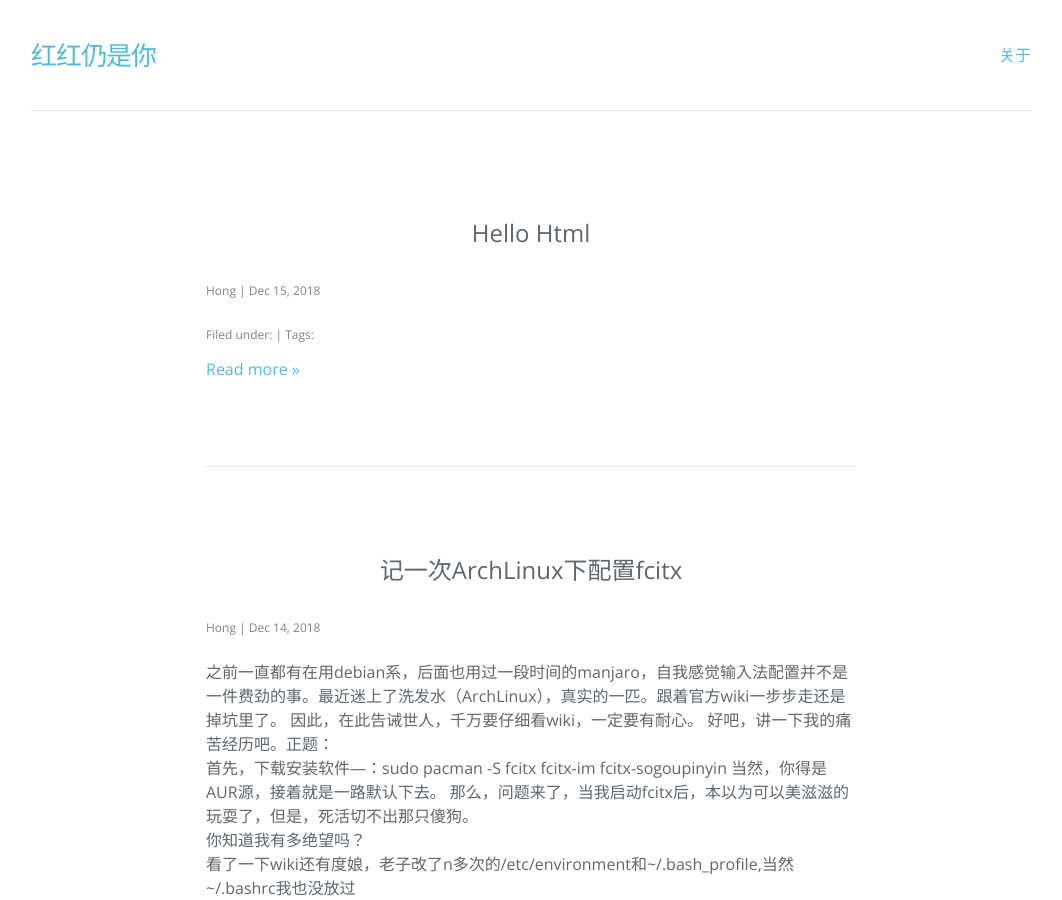
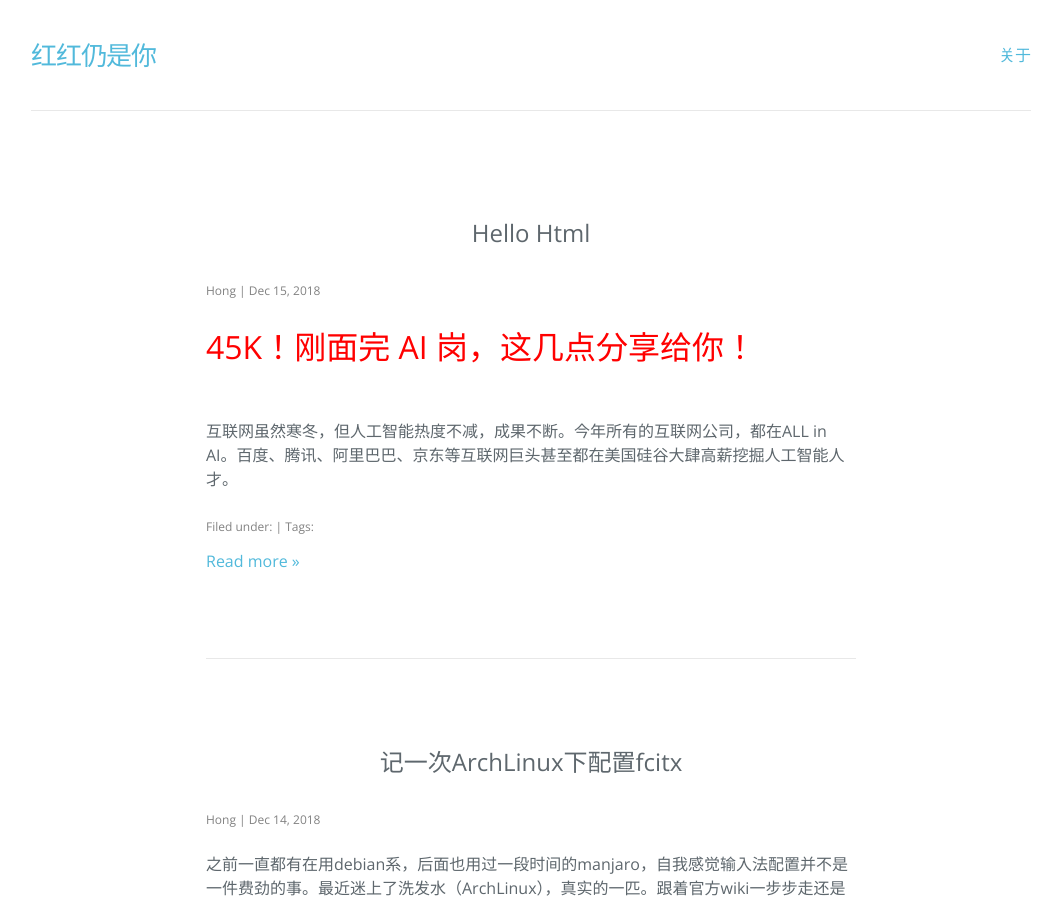
Before and after one commit to justforheart/spider.github.io, a Jekyll site: the page built from index.html, in a window 1280 px wide and 900 px high. Shown: the whole window, without its empty margins (109-1171 px from the left). Built offline with Jekyll 4.4.1, drawn with Linux system fonts in a browser that asks for light colours; nearby versions of some CDN libraries; the list of posts is cut into pages by our own code.

Commit message:
Update 2018-12-15-hello-html.html

```diff
--- a/_posts/2018-12-15-hello-html.html
+++ b/_posts/2018-12-15-hello-html.html
@@ -1,11 +1,61 @@
-<!DOCTYPE HTML>
+<!DOCTYPE html>
 <html>
+<header>
+	<meta charset="utf-8"/>
+	<meta http-equiv="Content-Type" content="text/html"/>
+	<title>hello</title>
+</header>
+<body bgcolor="#eeeeee">
+	<h1><font color="red">45K！刚面完 AI 岗，这几点分享给你！</font></h1>
+	<p align="left">互联网虽然寒冬，但人工智能热度不减，成果不断。今年所有的互联网公司，都在ALL in AI。百度、腾讯、阿里巴巴、京东等互联网巨头甚至都在美国硅谷大肆高薪挖掘人工智能人才。
 
-<head>
-	<title>hello</title>
-</head>
-<body bgcolor="red">
-	<p>hello html</p>
-	<hr />
+时值此刻笔者也采访到一位好友，他刚刚经历了YMS面试并顺利入职，我们将邀请他率先分享以下问题：
+
+1.AI岗位现状究竟如何，热搜80万薪酬是否为炒作？
+
+2.面试AI大厂岗位，哪些问题最常问？（进入大厂必备）
+
+3.学AI应该怎么学？学什么？（技能图谱速度收藏）</p>
+
+	<p align="right">互联网虽然寒冬，但人工智能热度不减，成果不断。今年所有的互联网公司，都在ALL in AI。百度、腾讯、阿里巴巴、京东等互联网巨头甚至都在美国硅谷大肆高薪挖掘人工智能人才。
+
+时值此刻笔者也采访到一位好友，他刚刚经历了YMS面试并顺利入职，我们将邀请他率先分享以下问题：
+
+1.AI岗位现状究竟如何，热搜80万薪酬是否为炒作？
+
+2.面试AI大厂岗位，哪些问题最常问？（进入大厂必备）
+
+3.学AI应该怎么学？学什么？（技能图谱速度收藏）</p>
+
+	<p align="center" color="#666666" width="80%">互联网虽然寒冬，但人工智能热度不减，成果不断。今年所有的互联网公司，都在ALL in AI。百度、腾讯、阿里巴巴、京东等互联网巨头甚至都在美国硅谷大肆高薪挖掘人工智能人才。
+
+时值此刻笔者也采访到一位好友，他刚刚经历了YMS面试并顺利入职，我们将邀请他率先分享以下问题：
+
+1.AI岗位现状究竟如何，热搜80万薪酬是否为炒作？
+
+2.面试AI大厂岗位，哪些问题最常问？（进入大厂必备）
+
+3.学AI应该怎么学？学什么？（技能图谱速度收藏）</p>
+
+	<p align="justify">互联网虽然寒冬，但人工智能热度不减，成果不断。今年所有的互联网公司，都在ALL in AI。百度、腾讯、阿里巴巴、京东等互联网巨头甚至都在美国硅谷大肆高薪挖掘人工智能人才。
+
+时值此刻笔者也采访到一位好友，他刚刚经历了YMS面试并顺利入职，我们将邀请他率先分享以下问题：
+
+1.AI岗位现状究竟如何，热搜80万薪酬是否为炒作？
+
+2.面试AI大厂岗位，哪些问题最常问？（进入大厂必备）
+
+3.学AI应该怎么学？学什么？（技能图谱速度收藏）</p>
+
+	<pre>互联网虽然寒冬，但人工智能热度不减，成果不断。今年所有的互联网公司，都在ALL in AI。百度、腾讯、阿里巴巴、京东等互联网巨头甚至都在美国硅谷大肆高薪挖掘人工智能人才。
+
+时值此刻笔者也采访到一位好友，他刚刚经历了YMS面试并顺利入职，我们将邀请他率先分享以下问题：
+
+1.AI岗位现状究竟如何，热搜80万薪酬是否为炒作？
+
+2.面试AI大厂岗位，哪些问题最常问？（进入大厂必备）
+
+3.学AI应该怎么学？学什么？（技能图谱速度收藏）</pre>>
+<hr align="left" color="#666666" width="80%"/>
 </body>
 </html>
```
